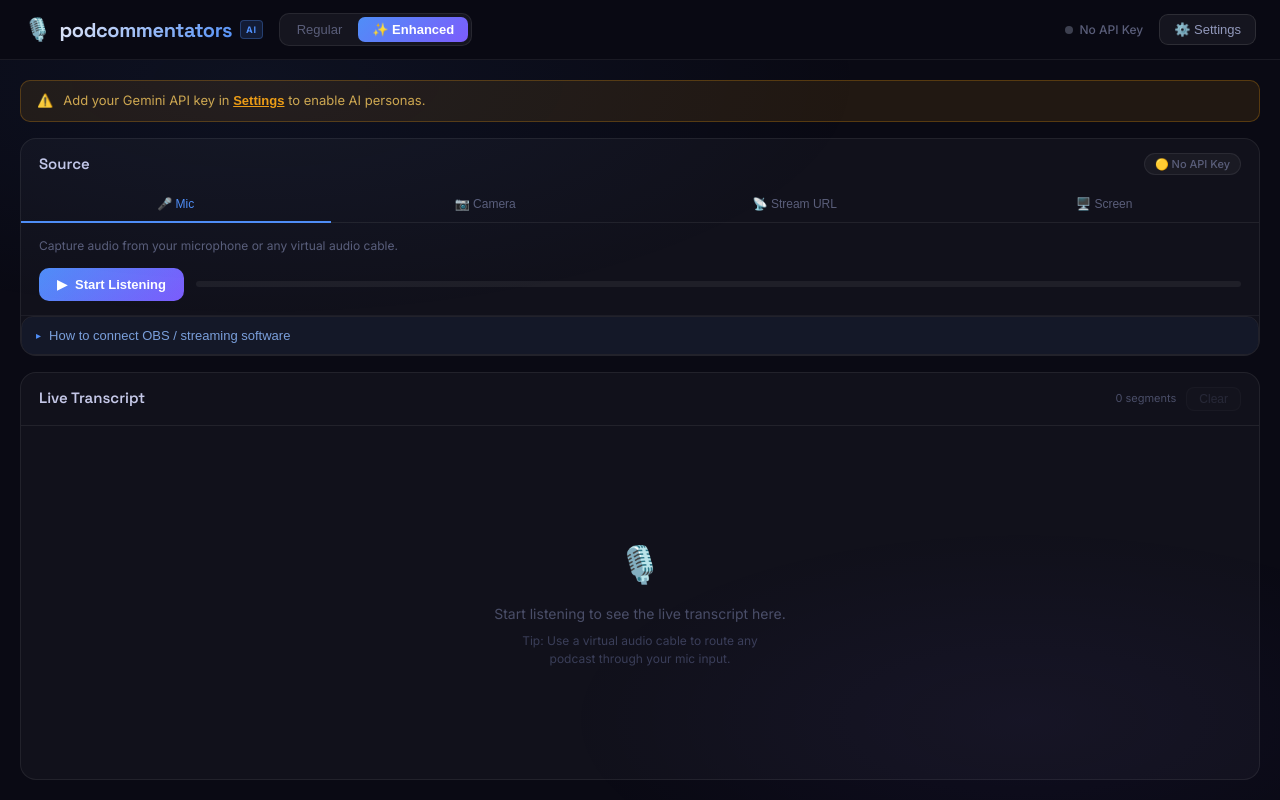
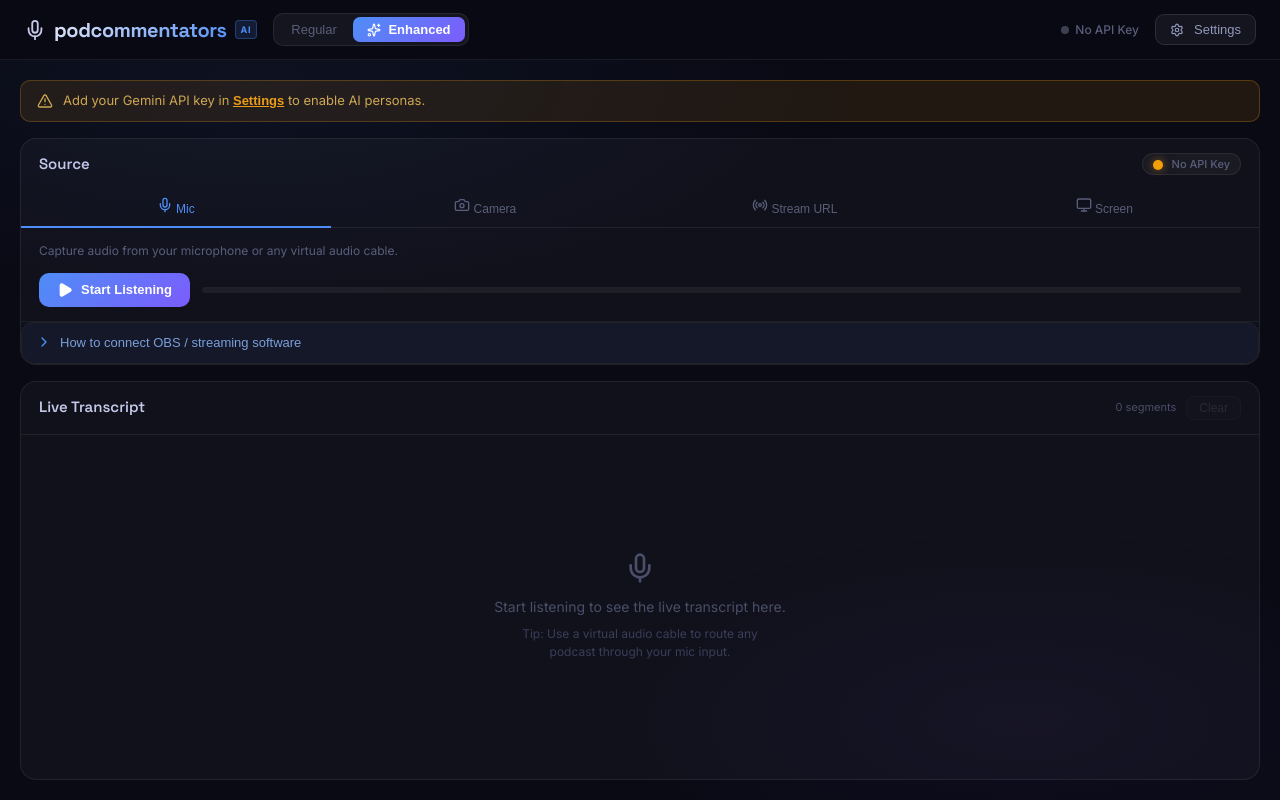
Before and after one commit to JoeCowles/castside, a Next.js app: page /app in a window 1280 px wide. Built offline with nearby package versions, Linux system fonts and the light colour scheme.

Commit message:
Icons changed

```diff
--- a/package.json
+++ b/package.json
@@ -10,7 +10,8 @@
   },
   "dependencies": {
     "@google/genai": "^1.50.1",
-    "@vercel/analytics": "^2.0.1",
+    "@vercel/analytics": "^1.2.2",
+    "lucide-react": "^1.8.0",
     "next": "16.2.3",
     "react": "19.2.4",
     "react-dom": "19.2.4"
--- a/src/app/app/page.tsx
+++ b/src/app/app/page.tsx
@@ -12,6 +12,7 @@
 import CommentatorRail from '@/components/CommentatorRail';
 import VideoDisplay from '@/components/VideoDisplay';
 import SettingsModal from '@/components/SettingsModal';
+import { Mic, Sparkles, Square, Settings, AlertTriangle } from 'lucide-react';
 import styles from './page.module.css';
 
 export default function Home() {
@@ -108,7 +109,7 @@
       <header className={styles.topbar}>
         <div className={styles.topbarLeft}>
           <div className={styles.logo}>
-            <span className={styles.logoIcon}>🎙️</span>
+            <Mic className={styles.logoIcon} size={22} />
             <span className={styles.logoText}>podcommentators</span>
             <span className={styles.logoBadge}>AI</span>
           </div>
@@ -126,7 +127,7 @@
               onClick={() => setMode('enhanced')}
               id="btn-mode-enhanced"
             >
-              ✨ Enhanced
+              <Sparkles size={14} style={{ display: 'inline-block', verticalAlign: 'middle', marginRight: '4px' }} /> Enhanced
             </button>
           </div>
         </div>
@@ -138,7 +139,7 @@
               onClick={handleStopVideo}
               id="btn-stop-video"
             >
-              ⏹ Stop
+              <Square size={14} style={{ display: 'inline-block', verticalAlign: 'middle', marginRight: '4px' }} fill="currentColor" /> Stop
             </button>
           )}
           <div className={styles.apiStatus}>
@@ -150,7 +151,7 @@
             onClick={() => setSettingsOpen(true)}
             id="btn-settings"
           >
-            ⚙️ Settings
+            <Settings size={14} style={{ display: 'inline-block', verticalAlign: 'middle', marginRight: '4px' }} /> Settings
           </button>
         </div>
       </header>
@@ -175,7 +176,7 @@
             <section className={styles.mainPanel}>
               {!hasApiKey && (
                 <div className={styles.apiBanner}>
-                  <span>⚠️</span>
+                  <AlertTriangle size={16} />
                   <span>
                     Add your Gemini API key in{' '}
                     <button className={styles.bannerBtn} onClick={() => setSettingsOpen(true)}>Settings</button>
--- a/src/components/AudioSourcePanel.tsx
+++ b/src/components/AudioSourcePanel.tsx
@@ -4,6 +4,7 @@
 
 import { useState } from 'react';
 import { AudioSource } from '@/types';
+import { Mic, Camera, Radio, Monitor, Play, Square, AlertTriangle, Video } from 'lucide-react';
 import OBSSetupGuide from './OBSSetupGuide';
 import styles from './AudioSourcePanel.module.css';
 
@@ -43,6 +44,10 @@
     setStreamError('');
   };
 
+  const StatusDot = ({ color }: { color: string }) => (
+    <span style={{ display: 'inline-block', width: '10px', height: '10px', borderRadius: '50%', backgroundColor: color, marginRight: '6px', verticalAlign: 'middle', boxShadow: `0 0 8px ${color}80` }} />
+  );
+
   const handleLoadStream = () => {
     const el = streamAudioRef.current;
     if (!el || !streamUrl.trim()) return;
@@ -67,13 +72,13 @@
       <div className={styles.panelHeader}>
         <h2 className={styles.title}>Source</h2>
         <span className={styles.engineBadge}>
-          {transcriptionEngine === 'elevenlabs' && '🟢 ElevenLabs'}
-          {transcriptionEngine === 'gemini' && '🟢 Gemini'}
-          {transcriptionEngine === 'webspeech' && '🔵 Web Speech'}
+          {transcriptionEngine === 'elevenlabs' && <><StatusDot color="#34d399" /> ElevenLabs</>}
+          {transcriptionEngine === 'gemini' && <><StatusDot color="#34d399" /> Gemini</>}
+          {transcriptionEngine === 'webspeech' && <><StatusDot color="#60A5FA" /> Web Speech</>}
           {transcriptionEngine === 'none' && (
             (source === 'mic' || source === 'camera')
-              ? '🟡 No API Key'
-              : '⚪ Idle'
+              ? <><StatusDot color="#F59E0B" /> No API Key</>
+              : <><StatusDot color="#9CA3AF" /> Idle</>
           )}
         </span>
       </div>
@@ -81,7 +86,7 @@
       {/* Recognition error banner */}
       {recognitionError && (
         <div className={styles.errorBanner}>
-          <span className={styles.errorIcon}>⚠️</span>
+          <AlertTriangle className={styles.errorIcon} size={20} />
           <div>
             <strong>Speech Error</strong>
             <p>{recognitionError}</p>
@@ -96,28 +101,28 @@
           onClick={() => handleSourceChange('mic')}
           id="tab-mic"
         >
-          🎤 Mic
+          <Mic size={16} /> Mic
         </button>
         <button
           className={[styles.tab, source === 'camera' ? styles.tabActive : ''].join(' ')}
           onClick={() => handleSourceChange('camera')}
           id="tab-camera"
         >
-          📷 Camera
+          <Camera size={16} /> Camera
         </button>
         <button
           className={[styles.tab, source === 'stream' ? styles.tabActive : ''].join(' ')}
           onClick={() => handleSourceChange('stream')}
           id="tab-stream"
         >
-          📡 Stream URL
+          <Radio size={16} /> Stream URL
         </button>
         <button
           className={[styles.tab, source === 'screen' ? styles.tabActive : ''].join(' ')}
           onClick={() => handleSourceChange('screen')}
           id="tab-screen"
         >
-          🖥️ Screen
+          <Monitor size={16} /> Screen
         </button>
       </div>
 
@@ -133,7 +138,7 @@
               onClick={onToggleListening}
               id="btn-listen-mic"
             >
-              <span>{isListening ? '⏹' : '▶'}</span>
+              {isListening ? <Square size={16} fill="currentColor" /> : <Play size={16} fill="currentColor" />}
               {isListening ? 'Stop' : 'Start Listening'}
             </button>
             <div className={styles.micBar}>
@@ -147,7 +152,7 @@
       {source === 'camera' && (
         <div className={styles.sourceBody}>
           <div className={styles.obsCallout}>
-            <span className={styles.obsIcon}>📹</span>
+            <Video className={styles.obsIcon} size={24} />
             <div>
               <strong>OBS Virtual Camera</strong> — in OBS go to{' '}
               <code>Tools → Virtual Camera → Start Virtual Camera</code>, then click Start below
@@ -164,7 +169,7 @@
               onClick={onToggleListening}
               id="btn-listen-camera"
             >
-              <span>{isListening ? '⏹' : '▶'}</span>
+              {isListening ? <Square size={16} fill="currentColor" /> : <Play size={16} fill="currentColor" />}
               {isListening ? 'Stop Camera' : 'Start Camera'}
             </button>
             <div className={styles.micBar}>
@@ -178,7 +183,7 @@
       {source === 'stream' && (
         <div className={styles.sourceBody}>
           <div className={styles.obsCallout}>
-            <span className={styles.obsIcon}>📡</span>
+            <Radio className={styles.obsIcon} size={24} />
             <div>
               <strong>OBS → Local HLS:</strong> Stream OBS to{' '}
               <code>rtmp://127.0.0.1/mystream</code> via MediaMTX, then paste{' '}
@@ -215,7 +220,7 @@
               onClick={onToggleListening}
               id="btn-listen-stream"
             >
-              <span>{isListening ? '⏹' : '▶'}</span>
+              {isListening ? <Square size={16} fill="currentColor" /> : <Play size={16} fill="currentColor" />}
               {isListening ? 'Stop Transcribing' : 'Start Transcribing'}
             </button>
           )}
@@ -226,7 +231,7 @@
       {source === 'screen' && (
         <div className={styles.sourceBody}>
           <div className={styles.obsCallout}>
-            <span className={styles.obsIcon}>🖥️</span>
+            <Monitor className={styles.obsIcon} size={24} />
             <div>
               <strong>Screen Capture</strong> — captures your screen&apos;s system audio plus your microphone and combines both for transcription.
               When the browser picker opens, make sure to tick{' '}
@@ -244,7 +249,7 @@
               onClick={onToggleListening}
               id="btn-listen-screen"
             >
-              <span>{isListening ? '⏹' : '▶'}</span>
+              {isListening ? <Square size={16} fill="currentColor" /> : <Play size={16} fill="currentColor" />}
               {isListening ? 'Stop Capture' : 'Start Screen Capture'}
             </button>
             <div className={styles.micBar}>
--- a/src/components/OBSSetupGuide.tsx
+++ b/src/components/OBSSetupGuide.tsx
@@ -2,6 +2,7 @@
 // src/components/OBSSetupGuide.tsx
 
 import { useState } from 'react';
+import { ChevronDown, ChevronRight, Camera, Radio, TerminalIcon as Apple, Monitor as Windows, Lightbulb } from 'lucide-react';
 import styles from './OBSSetupGuide.module.css';
 
 type Method = 'virtualcam' | 'hls';
@@ -21,7 +22,7 @@
         onClick={() => setOpen((v) => !v)}
         aria-expanded={open}
       >
-        <span className={styles.triggerIcon}>{open ? '▾' : '▸'}</span>
+        <span className={styles.triggerIcon}>{open ? <ChevronDown size={16} /> : <ChevronRight size={16} />}</span>
         How to connect OBS / streaming software
       </button>
 
@@ -32,13 +33,13 @@
               className={[styles.methodTab, method === 'virtualcam' ? styles.methodActive : ''].join(' ')}
               onClick={() => setMethod('virtualcam')}
             >
-              📷 Virtual Camera <span className={styles.recommended}>Easiest</span>
+              <Camera size={16} style={{ display: 'inline-block', verticalAlign: 'text-bottom' }} /> Virtual Camera <span className={styles.recommended}>Easiest</span>
             </button>
             <button
               className={[styles.methodTab, method === 'hls' ? styles.methodActive : ''].join(' ')}
               onClick={() => setMethod('hls')}
             >
-              📡 Local HLS Stream <span className={styles.recommended}>Best quality</span>
+              <Radio size={16} style={{ display: 'inline-block', verticalAlign: 'text-bottom' }} /> Local HLS Stream <span className={styles.recommended}>Best quality</span>
             </button>
           </div>
 
@@ -61,7 +62,7 @@
                 <li>
                   <span className={styles.stepNum}>2</span>
                   <div>
-                    <strong>In podcommentators:</strong> Click the <strong>📷 Camera</strong> tab above and
+                    <strong>In podcommentators:</strong> Click the <strong><Camera size={14} style={{ display: 'inline-block', verticalAlign: 'text-bottom' }} /> Camera</strong> tab above and
                     hit <strong>Start Camera</strong>. Select <em>OBS Virtual Camera</em> when the
                     browser asks which camera to use.
                   </div>
@@ -74,7 +75,7 @@
                   </div>
                   <div className={styles.platformSplit}>
                     <div className={styles.platform}>
-                      <span className={styles.osLabel}>🍎 macOS</span>
+                      <span className={styles.osLabel}><Apple size={14} style={{ display: 'inline-block', verticalAlign: 'text-bottom' }} /> macOS</span>
                       Install{' '}
                       <a href="https://existential.audio/blackhole/" target="_blank" rel="noopener noreferrer">
                         BlackHole
@@ -84,7 +85,7 @@
                       your Microphone in the browser permission popup.
                     </div>
                     <div className={styles.platform}>
-                      <span className={styles.osLabel}>🪟 Windows</span>
+                      <span className={styles.osLabel}><Windows size={14} style={{ display: 'inline-block', verticalAlign: 'text-bottom' }} /> Windows</span>
                       Install{' '}
                       <a href="https://vb-audio.com/Cable/" target="_blank" rel="noopener noreferrer">
                         VB-Audio Cable
@@ -98,7 +99,7 @@
               </ol>
 
               <div className={styles.tip}>
-                💡 <strong>Tip:</strong> Speech recognition works best with mono audio. In OBS,
+                <Lightbulb size={16} style={{ display: 'inline-block', verticalAlign: 'text-bottom' }} /> <strong>Tip:</strong> Speech recognition works best with mono audio. In OBS,
                 set your audio sample rate to 44.1 kHz.
               </div>
             </div>
@@ -108,7 +109,7 @@
             <div className={styles.steps}>
               <p className={styles.intro}>
                 Run a tiny local media server that accepts OBS RTMP and serves it as HLS. Paste the
-                URL into the <strong>📡 Stream URL</strong> tab — full audio + video, no virtual
+                URL into the <strong><Radio size={14} style={{ display: 'inline-block', verticalAlign: 'text-bottom' }} /> Stream URL</strong> tab — full audio + video, no virtual
                 cable needed.
               </p>
 
@@ -140,7 +141,7 @@
                 <li>
                   <span className={styles.stepNum}>3</span>
                   <div>
-                    <strong>In podcommentators</strong>, go to the <strong>📡 Stream URL</strong> tab and paste:
+                    <strong>In podcommentators</strong>, go to the <strong><Radio size={14} style={{ display: 'inline-block', verticalAlign: 'text-bottom' }} /> Stream URL</strong> tab and paste:
                     <div className={[styles.codeBlock, styles.codeUrl].join(' ')}>
                       http://localhost:8888/mystream/index.m3u8
                     </div>
@@ -150,7 +151,7 @@
               </ol>
 
               <div className={styles.tip}>
-                💡 <strong>Note:</strong> HLS has ~3–6 s of latency vs the live feed. AI commentary
+                <Lightbulb size={16} style={{ display: 'inline-block', verticalAlign: 'text-bottom' }} /> <strong>Note:</strong> HLS has ~3–6 s of latency vs the live feed. AI commentary
                 still syncs well since it reacts to spoken words, not frames.
               </div>
 
--- a/src/components/SettingsModal.tsx
+++ b/src/components/SettingsModal.tsx
@@ -6,6 +6,7 @@
 import { createEmptyPersona } from '@/lib/personas';
 import { validateGeminiKey } from '@/lib/gemini';
 import { useSettings } from '@/context/SettingsContext';
+import { Settings, Eye, EyeOff, Plus, Copy, Trash, X } from 'lucide-react';
 import styles from './SettingsModal.module.css';
 
 interface SettingsModalProps {
@@ -110,8 +111,8 @@
     <div className={styles.backdrop} onClick={handleBackdropClick} role="dialog" aria-modal="true" aria-label="Settings">
       <div className={styles.modal}>
         <div className={styles.modalHeader}>
-          <h2 className={styles.modalTitle}>⚙️ Settings</h2>
-          <button className={styles.closeBtn} onClick={onClose} aria-label="Close settings">✕</button>
+          <h2 className={styles.modalTitle}><Settings size={20} /> Settings</h2>
+          <button className={styles.closeBtn} onClick={onClose} aria-label="Close settings"><X size={20} /></button>
         </div>
 
         <div className={styles.modalBody}>
@@ -135,7 +136,7 @@
                 onClick={() => setShowGeminiKey((value) => !value)}
                 aria-label={showGeminiKey ? 'Hide key' : 'Show key'}
               >
-                {showGeminiKey ? '🙈' : '👁️'}
+                {showGeminiKey ? <EyeOff size={16} /> : <Eye size={16} />}
               </button>
             </div>
             <a href="https://aistudio.google.com/apikey" target="_blank" rel="noopener noreferrer" className={styles.link}>
@@ -207,7 +208,7 @@
                 <label className={styles.label}>Commentators</label>
                 <p className={styles.hint}>Create, edit, duplicate, disable, and delete commentators without touching code.</p>
               </div>
-              <button className={styles.addBtn} onClick={handleAddPersona}>+ Add</button>
+              <button className={styles.addBtn} onClick={handleAddPersona}><Plus size={16} /> Add</button>
             </div>
 
             <div className={styles.commentatorEditor}>
@@ -348,7 +349,7 @@
                 placeholder="YouTube stream key"
               />
               <button className={styles.iconBtn} onClick={() => setShowYoutubeKey((value) => !value)} type="button">
-                {showYoutubeKey ? '🙈' : '👁️'}
+                {showYoutubeKey ? <EyeOff size={16} /> : <Eye size={16} />}
               </button>
             </div>
           </div>
--- a/src/components/TranscriptPanel.tsx
+++ b/src/components/TranscriptPanel.tsx
@@ -2,6 +2,7 @@
 // src/components/TranscriptPanel.tsx
 
 import { useEffect, useRef } from 'react';
+import { Mic } from 'lucide-react';
 import { TranscriptChunk } from '@/types';
 import styles from './TranscriptPanel.module.css';
 
@@ -54,7 +55,7 @@
       <div className={styles.body} ref={bodyRef}>
         {chunks.length === 0 && !interimText ? (
           <div className={styles.empty}>
-            <span className={styles.emptyIcon}>🎙️</span>
+            <div className={styles.emptyIcon} style={{ display: 'flex', justifyContent: 'center' }}><Mic size={32} /></div>
             <p>Start listening to see the live transcript here.</p>
             <p className={styles.emptyHint}>Tip: Use a virtual audio cable to route any podcast through your mic input.</p>
           </div>
--- a/src/components/VideoDisplay.tsx
+++ b/src/components/VideoDisplay.tsx
@@ -4,6 +4,7 @@
 // Persona commentary is handled globally by CommentatorRail (position: fixed overlay).
 
 import { useEffect, useRef } from 'react';
+import { Monitor, Camera, Radio } from 'lucide-react';
 import styles from './VideoDisplay.module.css';
 
 interface VideoDisplayProps {
@@ -42,7 +43,12 @@
 
   const hasLiveStream = Boolean(mediaStream);
   const hasVideo = hasLiveStream || hasStreamUrlVideo;
-  const label = source === 'screen' ? '🖥️ Screen' : hasLiveStream ? '📷 Camera' : '📡 Stream';
+
+  const getLabel = () => {
+    if (source === 'screen') return <><Monitor size={14} style={{ display: 'inline-block', verticalAlign: 'text-bottom' }} /> Screen</>;
+    if (hasLiveStream) return <><Camera size={14} style={{ display: 'inline-block', verticalAlign: 'text-bottom' }} /> Camera</>;
+    return <><Radio size={14} style={{ display: 'inline-block', verticalAlign: 'text-bottom' }} /> Stream</>;
+  };
 
   if (!hasVideo) return null;
 
@@ -71,7 +77,7 @@
 
       {/* Overlay badge */}
       <div className={styles.badge}>
-        {label}
+        {getLabel()}
         {isListening && <span className={styles.liveDot} />}
       </div>
     </div>
```
Also changed, not shown: src/app/page.tsx (+5 -10 lines), src/components/CommentatorRail.tsx (+5 -2 lines), src/components/IconResolver.tsx (added, +21 -0 lines), src/components/PersonaCard.tsx (+5 -3 lines), src/lib/personas.ts (+6 -6 lines), 1 other file (tests, documents, lock files or other folders).
